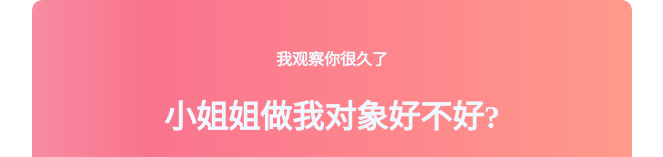
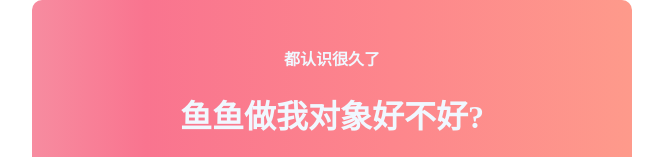
Before and after one commit to H539251932/love, a plain HTML site: page love-a/index.html in a window 1280 px wide. Shown: the top 157 px of the page, without its empty margins (308-971 px from the left). Drawn offline with Linux system fonts and the light colour scheme.

Commit message:
Update index.html

```diff
--- a/love-a/index.html
+++ b/love-a/index.html
@@ -12,8 +12,8 @@
 </style>
 <body>
 	<div class="box" align="center">
-		<p>我观察你很久了</p>
-		<h1>小姐姐做我对象好不好?</h1>
+		<p>都认识很久了</p>
+		<h1>鱼鱼做我对象好不好?</h1>
 		<img src="1.jpg">
 		<div class="bottom">
 			<div class="left" id="hao">好</div>
```
